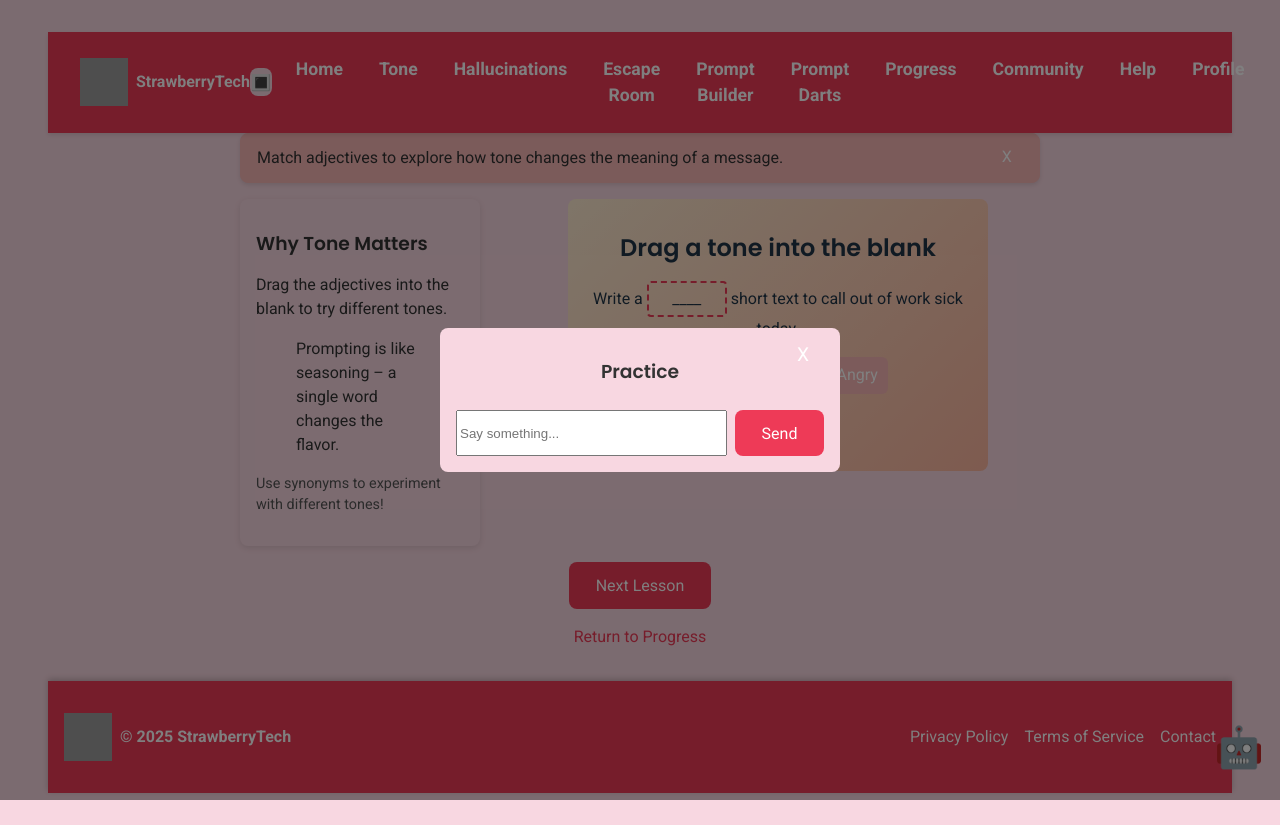
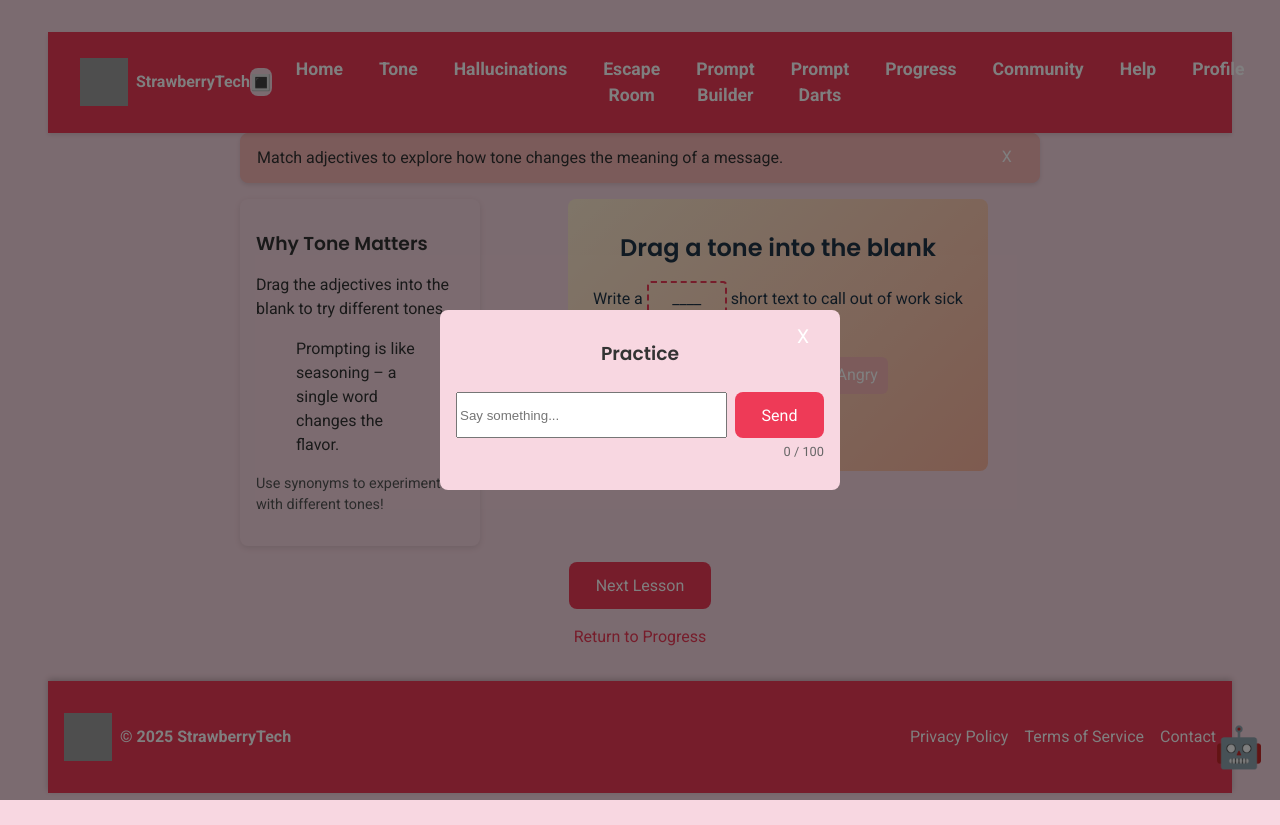
Before and after one commit to unnamedmistress/StrawberryTech, a React (Vite) app in the folder learning-games/: page /games/tone in a window 1280 px wide. Both pictures are taken after a click on the button "Open practice chat". Built offline with nearby package versions, Linux system fonts and the light colour scheme; grey boxes are pictures that could not be loaded.

Commit message:
feat: limit robot chat input to 100 characters

```diff
--- a/learning-games/src/App.css
+++ b/learning-games/src/App.css
@@ -618,6 +618,13 @@
   flex: 1;
 }
 
+.char-counter {
+  text-align: right;
+  font-size: 0.8rem;
+  color: #666;
+  margin-top: 0.25rem;
+}
+
 /* RobotChat enhancements */
 .chat-close {
   position: absolute;
--- a/learning-games/src/components/RobotChat.tsx
+++ b/learning-games/src/components/RobotChat.tsx
@@ -92,9 +92,17 @@ export default function RobotChat() {
                 value={input}
                 onChange={e => setInput(e.target.value)}
                 placeholder="Say something..."
+                maxLength={100}
               />
-              <button type="submit" className="btn-primary">Send</button>
+              <button
+                type="submit"
+                className="btn-primary"
+                disabled={input.length >= 100}
+              >
+                Send
+              </button>
             </form>
+            <p className="char-counter">{input.length} / 100</p>
           </div>
         </div>
       )}
```
